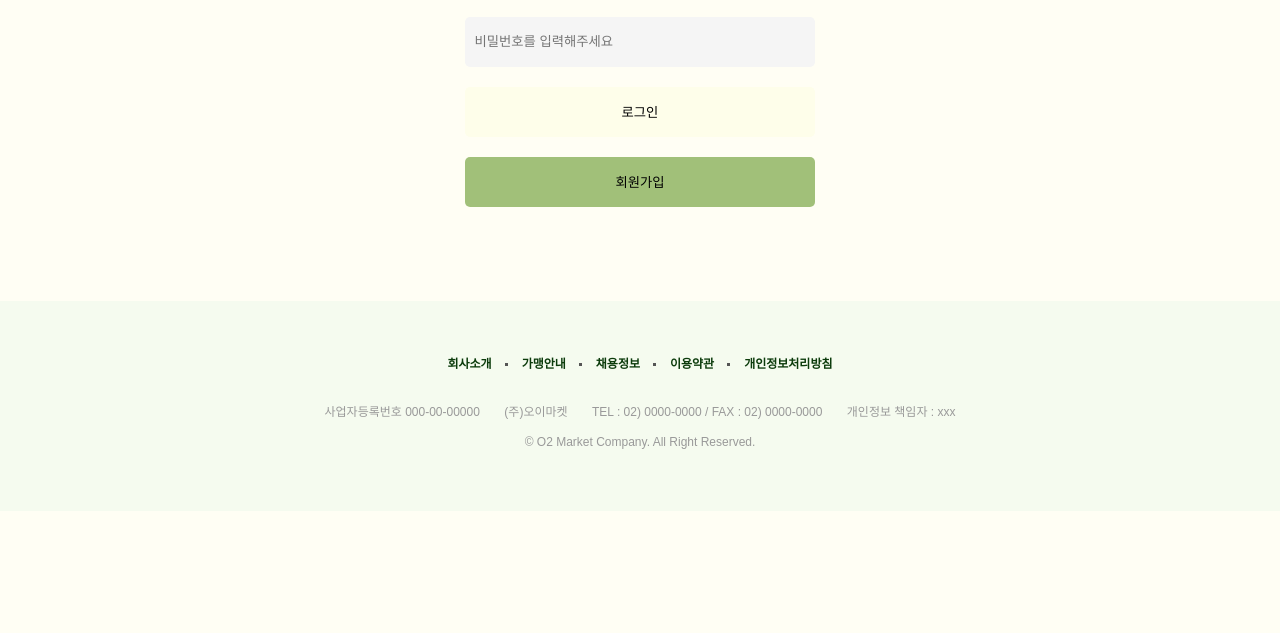
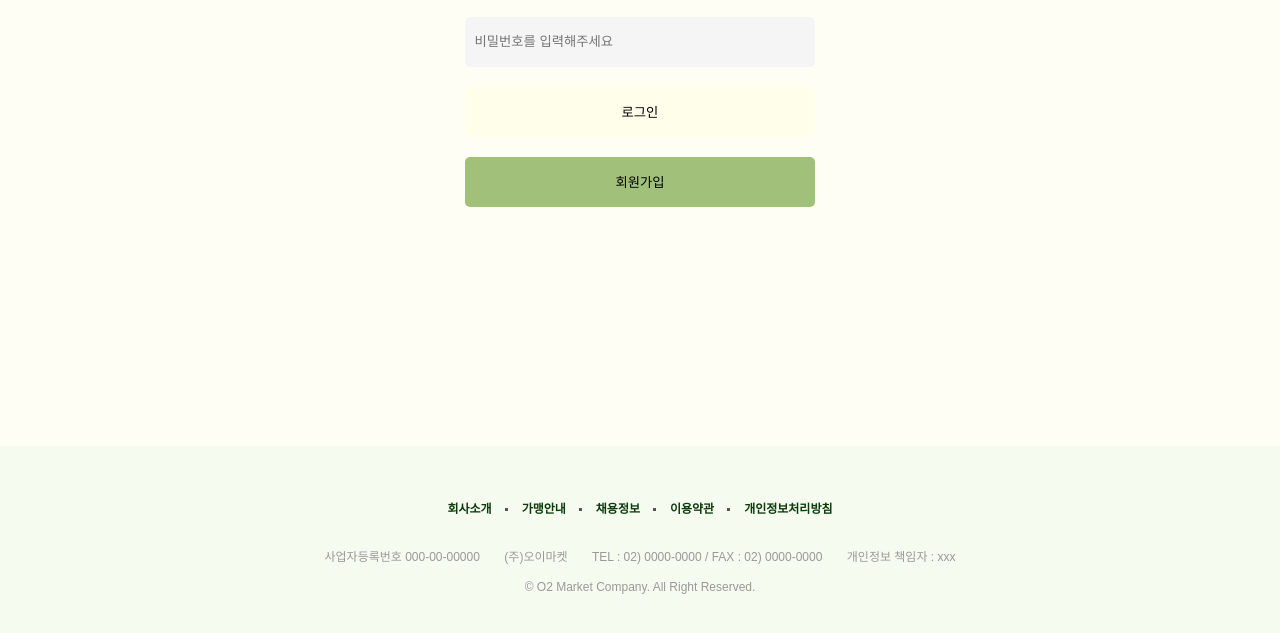
Before and after one commit to chogain/o2market-front, a website with bundled scripts: page src/pages/login/index.html in a window 1280 px wide. Shown: the part 289-922 px from the top of the page. Before the commit the page ends 800 px from the top, so only its background shows below. Built offline with nearby package versions, Linux system fonts and the light colour scheme.

Commit message:
fix:footer

```diff
--- a/src/components/layout/layout.css
+++ b/src/components/layout/layout.css
@@ -170,9 +170,9 @@ header .inner .main-menu .item .item__contents .contents__menu > ul > li ul li:h
 footer {
   border-top: 1px solid #b9c7a293;
   background-color: #f5fbef;
-  position: absolute;
-  bottom: 0;
+  display: block;
   width: 100%;
+  height: 100%;
 }
 
 footer .inner {
--- a/src/pages/login/index.css
+++ b/src/pages/login/index.css
@@ -42,6 +42,7 @@
 
 .joinBtn {
   margin-left: 50px;
+  margin-bottom:69px;
   height: 50px;
   width: 350px;
   border-radius: 5px;
```
